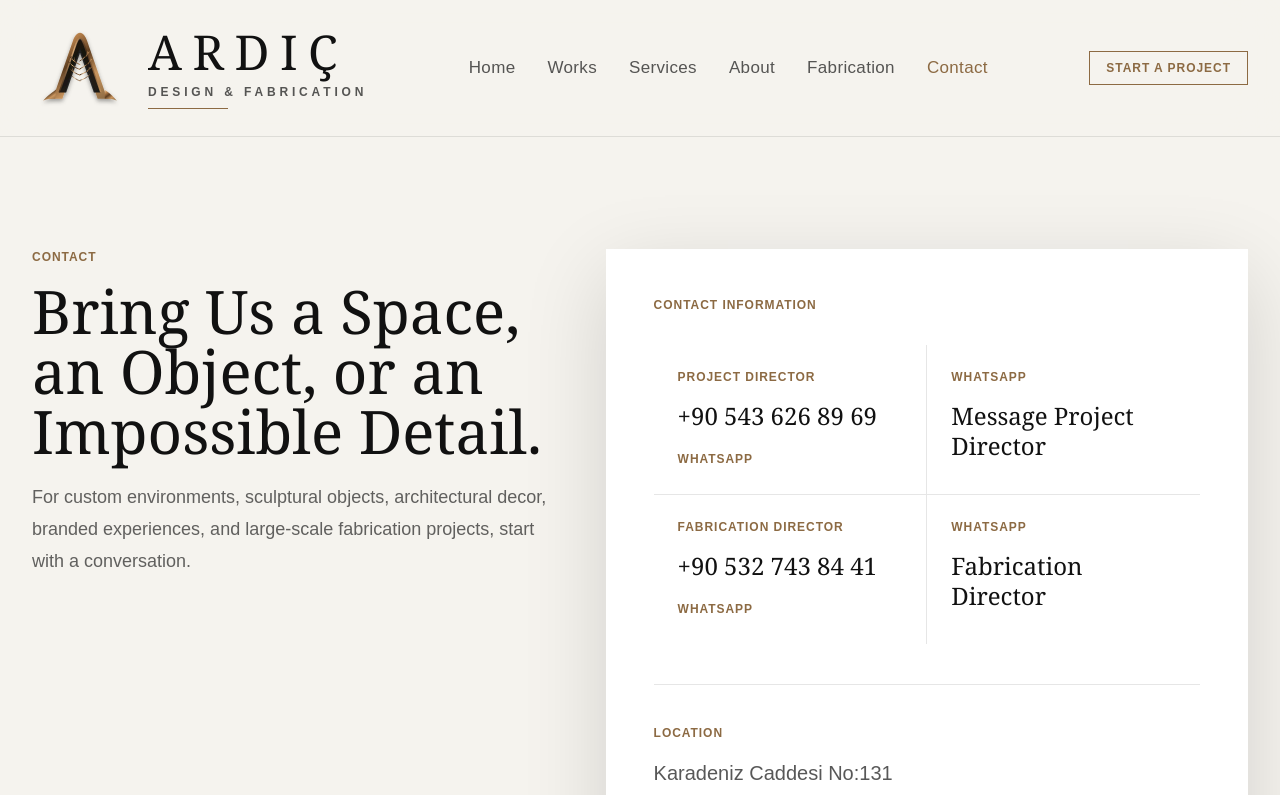
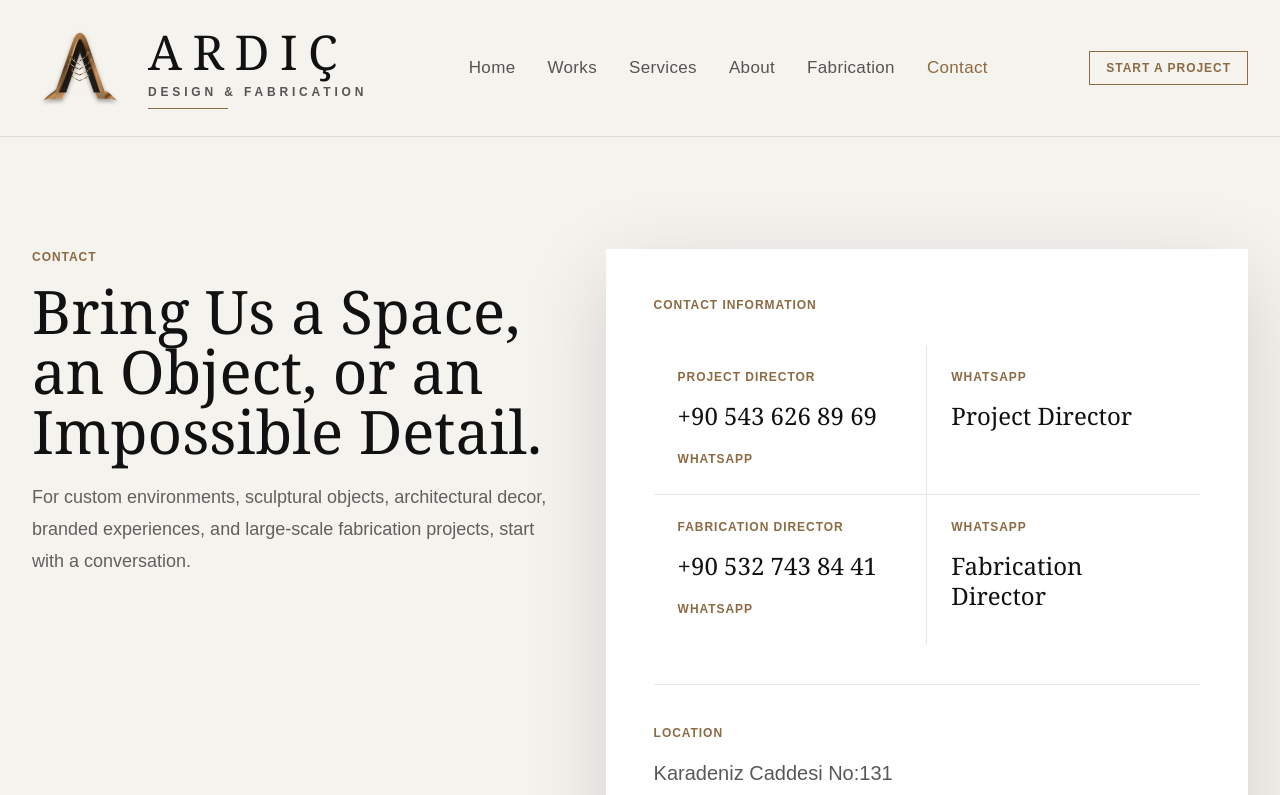
Before and after one commit to tahabaki6134/ardicdf-website, a Next.js app: page /contact in a window 1280 px wide. Shown: the top 795 px of the page. Built offline with nearby package versions, Linux system fonts and the light colour scheme.

Commit message:
Update project director WhatsApp label

```diff
--- a/app/contact/page.tsx
+++ b/app/contact/page.tsx
@@ -11,7 +11,7 @@ const contactRows = [
     },
     {
       title: "WhatsApp",
-      value: "Message Project Director",
+      value: "Project Director",
       href: "https://wa.me/905436268969",
       external: true
     }
```
